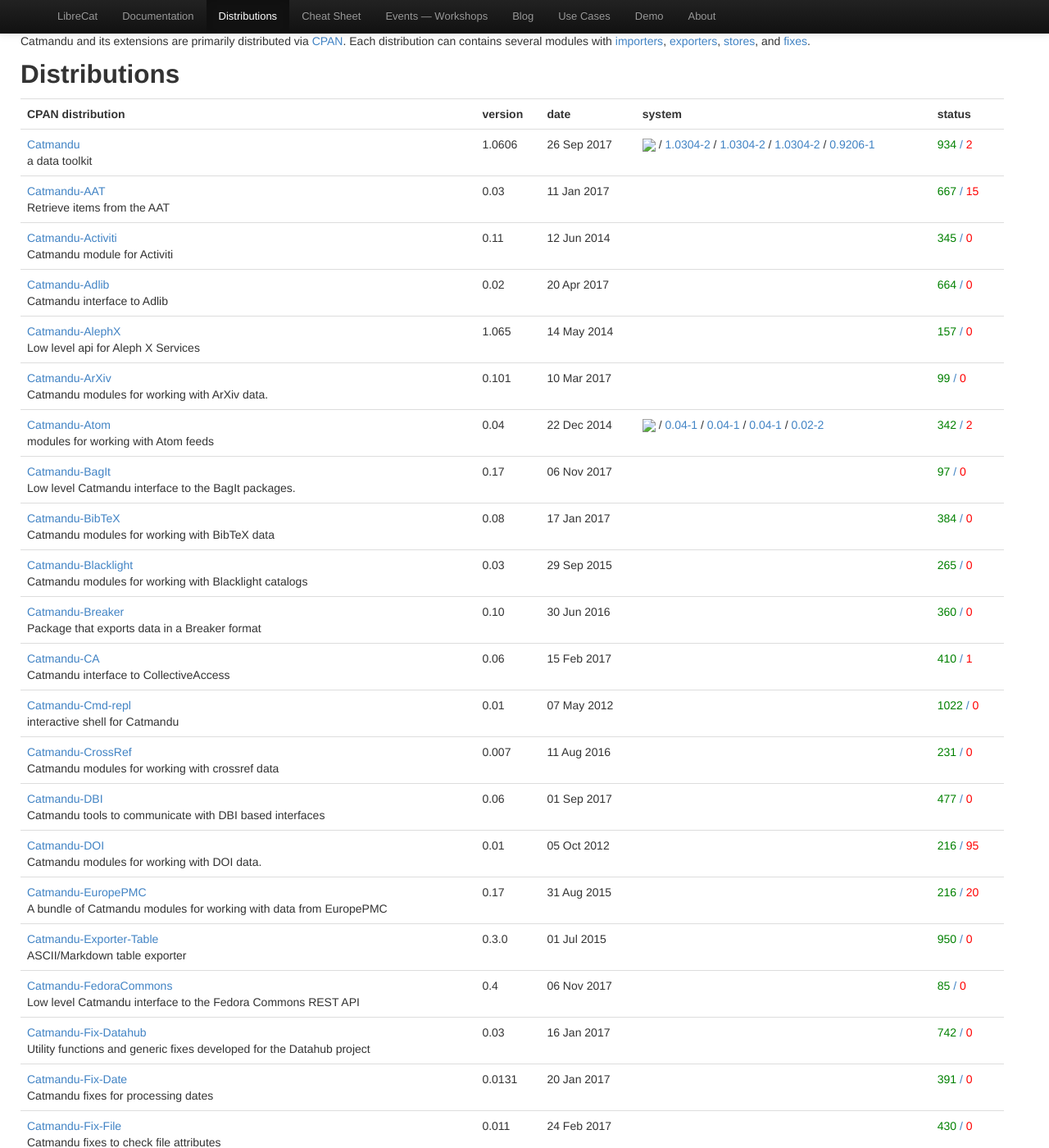
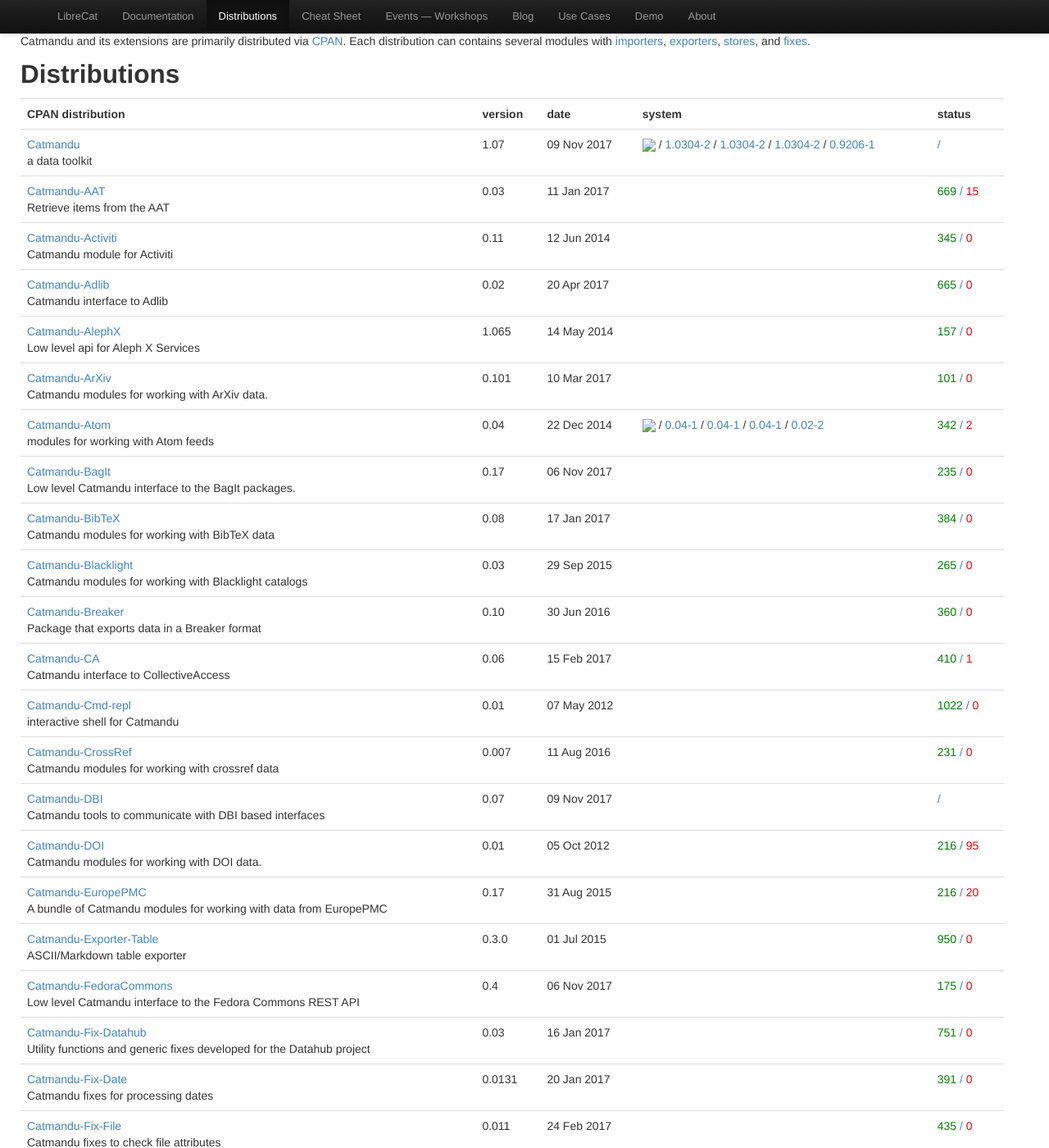
Before and after one commit to LibreCat/librecat.github.io, a Jekyll site: the page built from distributions.html, in a window 1280 px wide and 1400 px high. Shown: the whole window at 82% size. Built offline with Jekyll 4.4.1, drawn with Linux system fonts in a browser that asks for light colours; some of the changed text lies outside the part shown.

Commit message:
autoupdate distributions

```diff
--- a/_config.yml
+++ b/_config.yml
@@ -3,4 +3,4 @@
 url: http://librecat.org
 email: info@librecat.org
 markdown: kramdown
-date: 2017-11-09 06:00 UTC
+date: 2017-11-10 06:00 UTC
--- a/_data/distributions.yml
+++ b/_data/distributions.yml
@@ -1,6 +1,6 @@
 ---
 - abstract: a data toolkit
-  date: 2017-09-26T08:45:18
+  date: 2017-11-09T09:09:04
   debian:
     package: libcatmandu-perl
     pathl:
@@ -17,7 +17,7 @@
       suites:
       - jessie
       version: 0.9206-1
-  download_url: https://cpan.metacpan.org/authors/id/N/NI/NICS/Catmandu-1.0606.tar.gz
+  download_url: https://cpan.metacpan.org/authors/id/N/NI/NICS/Catmandu-1.07.tar.gz
   name: Catmandu
   provides:
   - Catmandu
@@ -185,6 +185,7 @@
   - Catmandu::IdGenerator::UUID
   - Catmandu::Importer
   - Catmandu::Importer::CSV
+  - Catmandu::Importer::DKVP
   - Catmandu::Importer::JSON
   - Catmandu::Importer::Mock
   - Catmandu::Importer::Modules
@@ -204,6 +205,7 @@
   - Catmandu::Paged
   - Catmandu::Pluggable
   - Catmandu::Plugin::Datestamps
+  - Catmandu::Plugin::Readonly
   - Catmandu::Plugin::SideCar
   - Catmandu::Plugin::Versioning
   - Catmandu::Sane
@@ -229,12 +231,8 @@
   - Catmandu::Util
   - Catmandu::Validator
   - Catmandu::Validator::Simple
-  tests:
-    fail: 2
-    na: 50
-    pass: 934
-    unknown: 0
-  version: '1.0606'
+  tests: ~
+  version: '1.07'
 - abstract: Retrieve items from the AAT
   date: 2017-01-11T08:05:22
   download_url: https://cpan.metacpan.org/authors/id/P/PI/PIETERDP/Catmandu-AAT-0.03.tar.gz
@@ -250,7 +248,7 @@
   tests:
     fail: 15
     na: 6
-    pass: 667
+    pass: 669
     unknown: 0
   version: '0.03'
 - abstract: Catmandu module for Activiti
@@ -285,7 +283,7 @@
   tests:
     fail: 0
     na: 13
-    pass: 664
+    pass: 665
     unknown: 0
   version: '0.02'
 - abstract: Low level api for Aleph X Services
@@ -344,7 +342,7 @@
   tests:
     fail: 0
     na: 18
-    pass: 99
+    pass: 101
     unknown: 0
   version: '0.101'
 - abstract: modules for working with Atom feeds
@@ -392,8 +390,8 @@
   - Catmandu::Store::File::BagIt::Index
   tests:
     fail: 0
-    na: 13
-    pass: 97
+    na: 18
+    pass: 235
     unknown: 0
   version: '0.17'
 - abstract: Catmandu modules for working with BibTeX data
@@ -486,8 +484,8 @@
     unknown: 0
   version: '0.007'
 - abstract: Catmandu tools to communicate with DBI based interfaces
-  date: 2017-09-01T10:40:02
-  download_url: https://cpan.metacpan.org/authors/id/N/NI/NICS/Catmandu-DBI-0.06.tar.gz
+  date: 2017-11-09T12:42:49
+  download_url: https://cpan.metacpan.org/authors/id/N/NI/NICS/Catmandu-DBI-0.07.tar.gz
   name: Catmandu-DBI
   provides:
   - Catmandu::DBI
@@ -499,12 +497,8 @@
   - Catmandu::Store::DBI::Handler::Pg
   - Catmandu::Store::DBI::Handler::SQLite
   - Catmandu::Store::DBI::Iterator
-  tests:
-    fail: 0
-    na: 25
-    pass: 477
-    unknown: 0
-  version: '0.06'
+  tests: ~
+  version: '0.07'
 - abstract: Catmandu modules for working with DOI data.
   date: 2012-10-05T14:14:40
   download_url: https://cpan.metacpan.org/authors/id/N/NI/NICS/Catmandu-DOI-0.01.tar.gz
@@ -580,8 +574,8 @@
   - Catmandu::Store::File::FedoraCommons::Index
   tests:
     fail: 0
-    na: 19
-    pass: 85
+    na: 26
+    pass: 175
     unknown: 0
   version: '0.4'
 - abstract: Utility functions and generic fixes developed for the Datahub project
@@ -595,7 +589,7 @@
   tests:
     fail: 0
     na: 1
-    pass: 742
+    pass: 751
     unknown: 0
   version: '0.03'
 - abstract: Catmandu fixes for processing dates
@@ -634,7 +628,7 @@
   tests:
     fail: 0
     na: 48
-    pass: 430
+    pass: 435
     unknown: 0
   version: '0.011'
 - abstract: Catmandu fix modules for processing xml (deprecated)
@@ -704,7 +698,7 @@
   tests:
     fail: 3
     na: 11
-    pass: 268
+    pass: 272
     unknown: 3
   version: '0.06'
 - abstract: Catmandu importer for importing log entries
@@ -1002,7 +996,7 @@
   tests:
     fail: 0
     na: 4
-    pass: 305
+    pass: 312
     unknown: 0
   version: '0.011'
 - abstract: Tools to communicate with the Zeticon MediaHaven server
@@ -1020,7 +1014,7 @@
   tests:
     fail: 0
     na: 26
-    pass: 425
+    pass: 426
     unknown: 0
   version: '0.05'
 - abstract: Package that imports MediaMosa asset information into your application
@@ -1498,7 +1492,7 @@
   tests:
     fail: 0
     na: 26
-    pass: 390
+    pass: 391
     unknown: 0
   version: '0.0103'
 - abstract: A searchable store backed by MongoDB
@@ -1571,7 +1565,7 @@
   - Catmandu::Template
   tests:
     fail: 0
-    na: 14
+    na: 15
     pass: 493
     unknown: 0
   version: '0.12'
@@ -1617,7 +1611,7 @@
   tests:
     fail: 0
     na: 16
-    pass: 355
+    pass: 358
     unknown: 0
   version: '0.11'
 - abstract: Import from Wikidata for processing with Catmandu
--- a/_data/modules.yml
+++ b/_data/modules.yml
@@ -418,6 +418,8 @@
   name: CrossRef
 - module: Catmandu::Importer::DBI
   name: DBI
+- module: Catmandu::Importer::DKVP
+  name: DKVP
 - module: Catmandu::Importer::DOI
   name: DOI
 - module: Catmandu::Importer::EuropePMC
```
